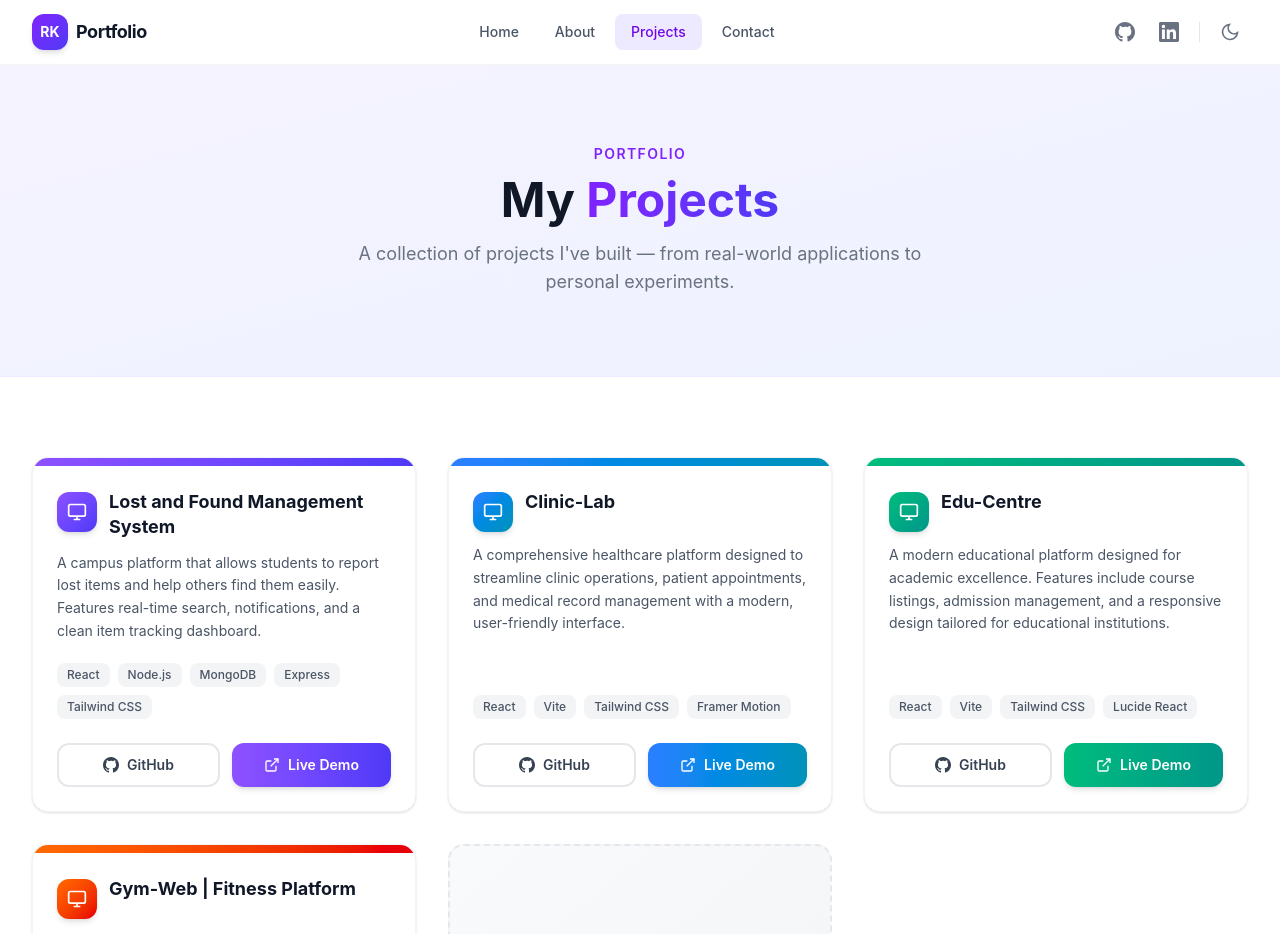
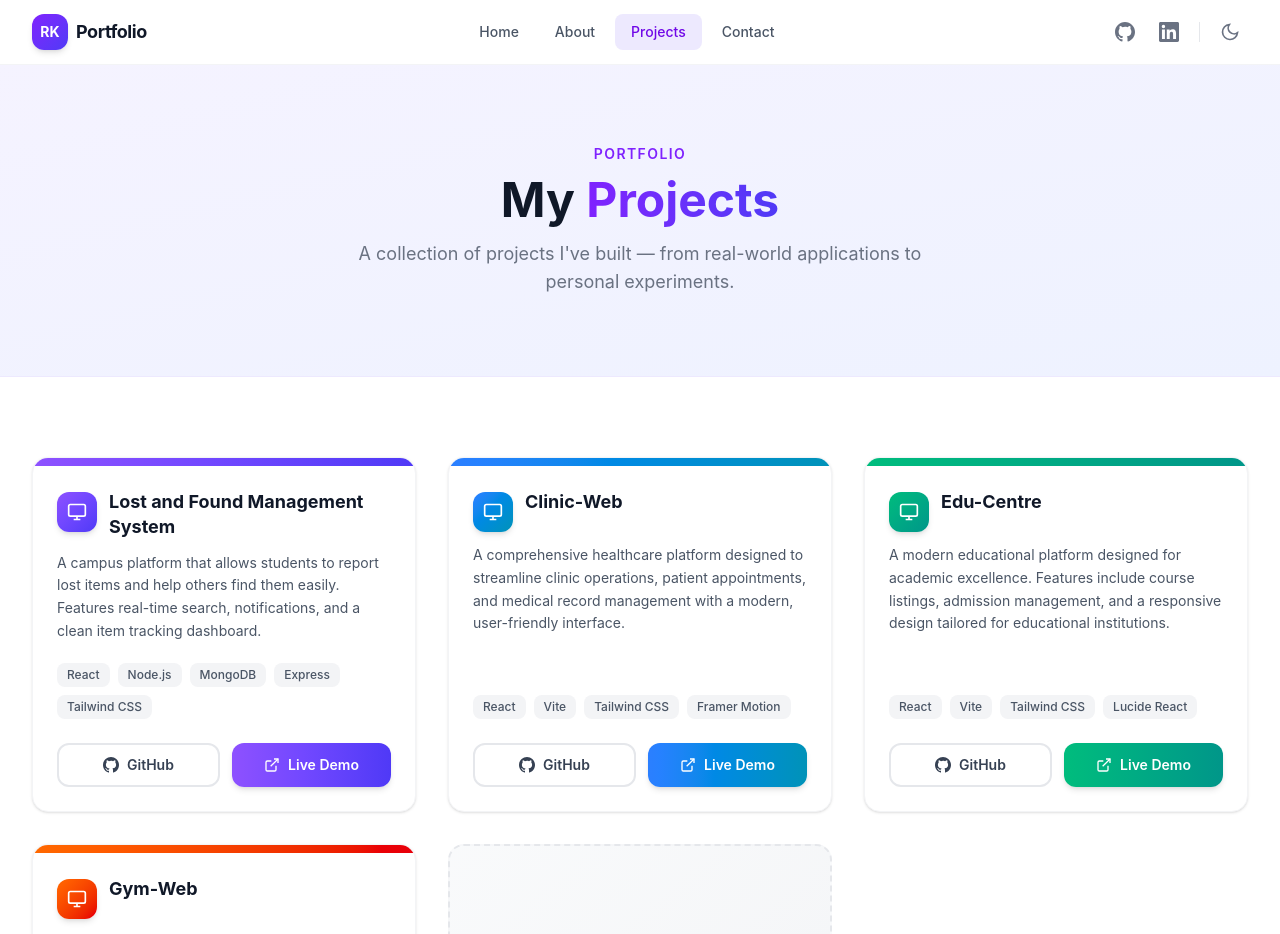
Before and after one commit to honestyrk/My_Portfolio, a React (Vite) app: page /projects in a window 1280 px wide. Shown: the top 934 px of the page. Built offline with nearby package versions, Linux system fonts and the light colour scheme.

Commit message:
Update Gym-Web title and githubUrl

```diff
--- a/src/pages/Projects.jsx
+++ b/src/pages/Projects.jsx
@@ -11,7 +11,7 @@ const projects = [
     gradient: 'from-violet-500 to-indigo-600',
   },
   {
-    title: 'Clinic-Lab',
+    title: 'Clinic-Web',
     description:
       'A comprehensive healthcare platform designed to streamline clinic operations, patient appointments, and medical record management with a modern, user-friendly interface.',
     technologies: ['React', 'Vite', 'Tailwind CSS', 'Framer Motion'],
@@ -29,11 +29,11 @@ const projects = [
     gradient: 'from-emerald-500 to-teal-600',
   },
   {
-    title: 'Gym-Web | Fitness Platform',
+    title: 'Gym-Web',
     description:
       'A dynamic fitness and gym management website featuring modern UI/UX, workout categories, and membership information. Built for high performance and responsiveness.',
     technologies: ['React', 'Vite', 'Tailwind CSS', 'Framer Motion'],
-    githubUrl: 'https://github.com/honestyrk/gym-web',
+    githubUrl: 'https://github.com/honestyrk/Gym_Web',
     liveUrl: 'https://gym-web-kohl-one.vercel.app/',
     gradient: 'from-orange-500 to-red-600',
   },
```
